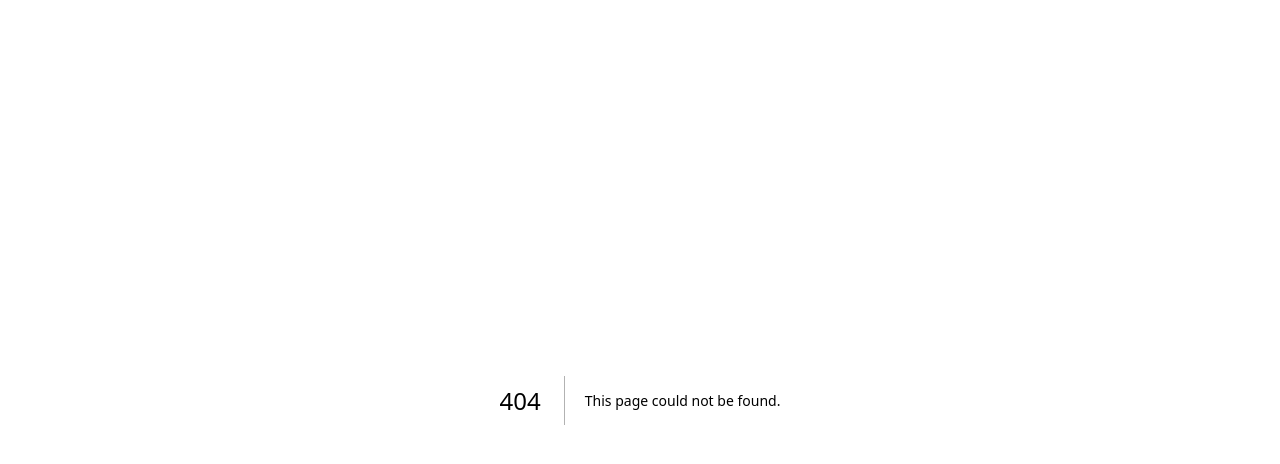
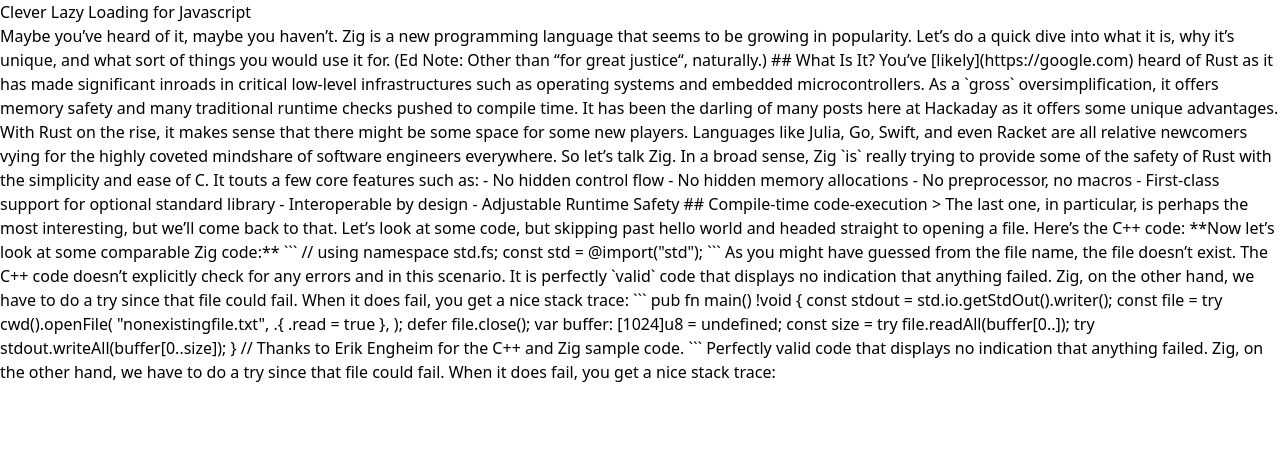
Before and after one commit to jiunshinn/jiun.dev-deprecated, a Next.js app: page /blogs/clever-lazy-loading-for-javascript in a window 1280 px wide. Before the commit this address had no page. Shown: the top 464 px of the page. Built offline with nearby package versions, Linux system fonts and the light colour scheme.

Commit message:
dynamic route

```diff
--- a/components/BlogCard.tsx
+++ b/components/BlogCard.tsx
@@ -1,14 +1,19 @@
+import Link from "next/link";
+
 interface Props {
   title: string;
   description: string;
+  slug: string;
 }
 
-const BlogCard = ({ title, description }: Props) => {
+const BlogCard = ({ title, description, slug }: Props) => {
   return (
-    <div className="bg-green-100 p-2 rounded">
-      <h1 className="text-grey-900 text-3xl font-bold">{title}</h1>
-      <p className="text-grey-500">{description}</p>
-    </div>
+    <Link href={"/blogs/" + slug}>
+      <div className="bg-green-100 p-2 rounded cursor-pointer">
+        <h1 className="text-grey-900 text-3xl font-bold">{title}</h1>
+        <p className="text-grey-500">{description}</p>
+      </div>
+    </Link>
   );
 };
 
--- a/pages/blogs.tsx
+++ b/pages/blogs.tsx
@@ -1,23 +1,35 @@
-import { GetStaticProps, NextPage } from "next";
-import { useEffect, useState } from "react";
+import { InferGetStaticPropsType, NextPage } from "next";
 import BlogCard from "../components/BlogCard";
 
-interface Props {}
+interface PostApiResponse {
+  postInfo: {
+    title: string;
+    slug: string;
+    meta: string;
+  }[];
+}
 
-export const getStaticProps: GetStaticProps = async () => {
-  const res = await fetch("http://localhost:3000/api/posts").then((data) =>
-    data.json()
-  );
+export const getStaticProps = async () => {
+  const { postInfo }: PostApiResponse = await fetch(
+    "http://localhost:3000/api/posts"
+  ).then((data) => data.json());
   return {
-    props: { posts: res.postInfo },
+    props: { posts: postInfo },
   };
 };
+
+type Props = InferGetStaticPropsType<typeof getStaticProps>;
 
 const Blogs: NextPage<Props> = ({ posts }) => {
   return (
     <div className="max-w-3xl mx-auto p-5">
       {posts.map((post) => (
-        <BlogCard title={post.title} description={post.meta} />
+        <BlogCard
+          key={post.slug}
+          title={post.title}
+          description={post.meta}
+          slug={post.slug}
+        />
       ))}
     </div>
   );
--- /dev/null
+++ b/pages/blogs/[postSlug].tsx
@@ -0,0 +1,47 @@
+import { GetStaticPaths, GetStaticProps, NextPage } from "next";
+import fs from "fs";
+import path from "path";
+import matter from "gray-matter";
+
+interface Props {}
+
+const SinglePost: NextPage<Props> = (props) => {
+  return (
+    <div>
+      <h1>{props.post.title}</h1>
+      <h1>{props.post.content}</h1>
+    </div>
+  );
+};
+
+export const getStaticProps: GetStaticProps = (context) => {
+  const { params } = context;
+  const { postSlug } = params as any;
+  const filePathToRead = path.join(process.cwd(), "/posts/" + postSlug + ".md");
+  const fileContents = fs.readFileSync(filePathToRead, "utf8");
+  const { content, data } = matter(fileContents);
+  return {
+    props: {
+      post: {
+        content,
+        title: data.title,
+      },
+    },
+  };
+};
+
+export const getStaticPaths: GetStaticPaths = () => {
+  const dirPathToRead = path.join(process.cwd(), "posts");
+  const dirs = fs.readdirSync(dirPathToRead);
+  const paths = dirs.map((filename) => {
+    const filePathToRead = path.join(process.cwd(), "/posts/" + filename);
+    const fileContents = fs.readFileSync(filePathToRead, "utf8");
+    return { params: { postSlug: matter(fileContents).data.slug } };
+  });
+  return {
+    paths,
+    fallback: false, // can also be true or 'blocking'
+  };
+};
+
+export default SinglePost;
```
